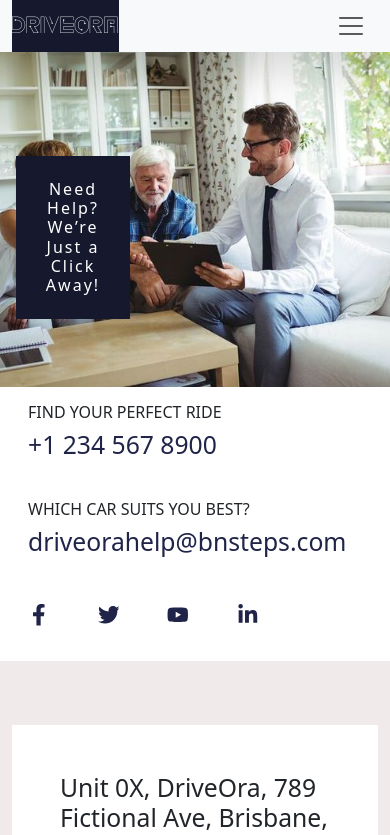
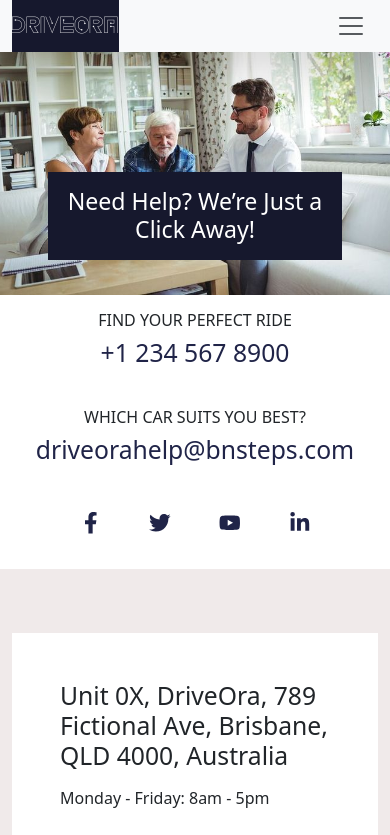
Before and after one commit to dhruv2684/DriveOra_Main, a React (Create React App) app: page /contact in a window 390 px wide. Shown: the top 835 px of the page. Built offline with nearby package versions, Linux system fonts and the light colour scheme.

Commit message:
contact and about page done

```diff
--- a/src/App.css
+++ b/src/App.css
@@ -156,7 +156,6 @@
 
 .bg-color {
     background-color: #16182d !important;
-    /* width: 00px; */
 }
 
 .b-color {
--- a/src/Beleasing/About.js
+++ b/src/Beleasing/About.js
@@ -24,7 +24,7 @@ const About = () => {
       <Container fluid className="bele-img-1 overflow-hidden"> {/* ✅ Prevent Horizontal Scroll */}
         <Row className="m-0">
           <motion.div
-            className="col-6 pd"
+            className="col-6 pd d-md-block d-none"
             initial={{ x: -50, opacity: 0 }}  // ✅ Slide-in from left
             whileInView={{ x: 0, opacity: 1 }}
             transition={{ duration: 1, ease: "easeOut" }}
@@ -34,6 +34,14 @@ const About = () => {
               Trusted Car Leasing Experts for Over 15 Years
             </h2>
           </motion.div>
+
+          <div className='pd d-md-none d-block '>
+            <h3 className='bg-color text-center text-white p-3 mx-5 my-3'>
+              Trusted Car Leasing Experts for Over 15 Years
+            </h3>
+          </div>
+
+
         </Row>
       </Container>
 
--- a/src/Beleasing/Contact.js
+++ b/src/Beleasing/Contact.js
@@ -20,18 +20,24 @@ const Contact = () => {
     <div>
       {/*  */}
       <Container fluid className="bele-img-2">
-        <Row className="m-0">
-          <div className="col-4 pd">
+        <Row className="m-0 justify-content-center ">
+          <div className="col-4 pd fs-1 d-md-block d-none">
             <motion.h2
               className="text-white text-center fs-md-1 fs-6 mb-5 bg-color word p-4 ms-3"
               initial={{ x: -50, opacity: 0 }}
               whileInView={{ x: 0, opacity: 1 }}
               transition={{ duration: 1, ease: "easeOut" }}
-              whileHover={{ scale: 1.05, boxShadow: "0px 0px 15px rgba(255,255,255,0.5)" }}
+              // whileHover={{ scale: 1.05, boxShadow: "0px 0px 15px rgba(255,255,255,0.5)" }}
               viewport={{ once: true }}
             >
               Need Help? We’re Just a Click Away!
             </motion.h2>
+          </div>
+
+          <div className='pd d-md-none d-block '>
+            <h3 className='bg-color text-center text-white p-3 mx-5 my-3'>
+              Need Help? We’re Just a Click Away!
+            </h3>
           </div>
         </Row>
       </Container>
@@ -42,7 +48,7 @@ const Contact = () => {
 
           {/* Left Box - Slide from Left */}
           <motion.div
-            className="col-lg-4 col-md-6 col-12 p-lg-5 p-3"
+            className="col-lg-4 col-md-6 col-12 p-lg-5 p-3 text-md-start text-center"
             initial={{ x: -50, opacity: 0 }}
             whileInView={{ x: 0, opacity: 1 }}
             transition={{ duration: 1, ease: "easeOut" }}
@@ -54,7 +60,7 @@ const Contact = () => {
 
           {/* Middle Box - Fade In */}
           <motion.div
-            className="col-lg-4 col-md-6 col-12 p-lg-5 p-3"
+            className="col-lg-4 col-md-6 col-12 p-lg-5 p-3 text-md-start text-center"
             initial={{ opacity: 0, scale: 0.9 }}
             whileInView={{ opacity: 1, scale: 1 }}
             transition={{ duration: 1, delay: 0.3, ease: "easeOut" }}
@@ -66,13 +72,13 @@ const Contact = () => {
 
           {/* Right Box - Slide from Right */}
           <motion.div
-            className="col-lg-4 col-12 p-lg-5 p-3"
+            className="col-lg-4 col-12 p-lg-5 p-3 text-md-start text-center"
             initial={{ x: 50, opacity: 0 }}
             whileInView={{ x: 0, opacity: 1 }}
             transition={{ duration: 1, delay: 0.6, ease: "easeOut" }}
             viewport={{ once: true }}
           >
-            <ul className="d-flex mb-0 justify-content-md-center ps-0">
+            <ul className="d-flex mb-0 justify-content-center ps-0 ">
               {[
                 { icon: <FaFacebookF />, className: "" },
                 { icon: <FaTwitter />, className: "ps-5" },
```
